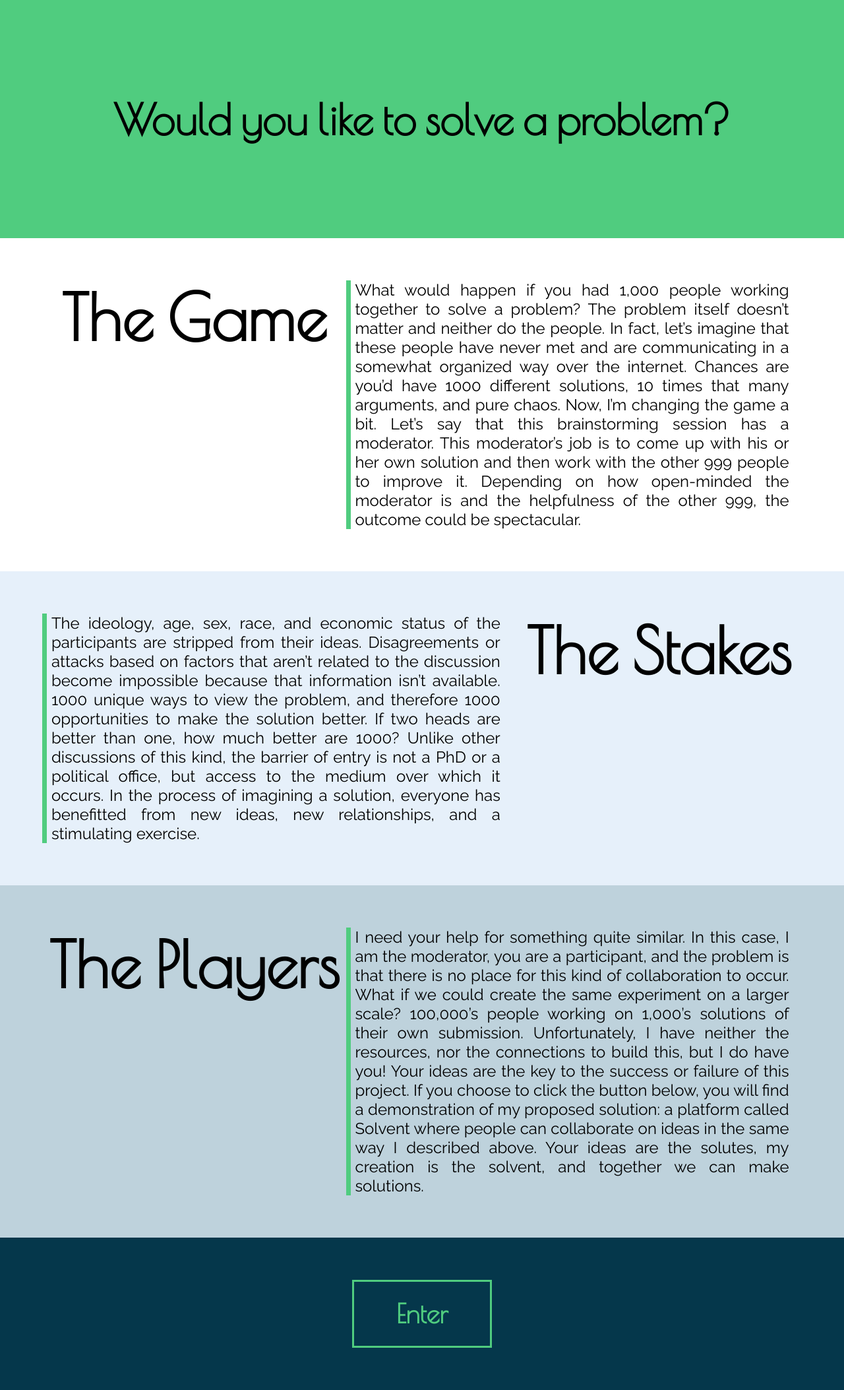
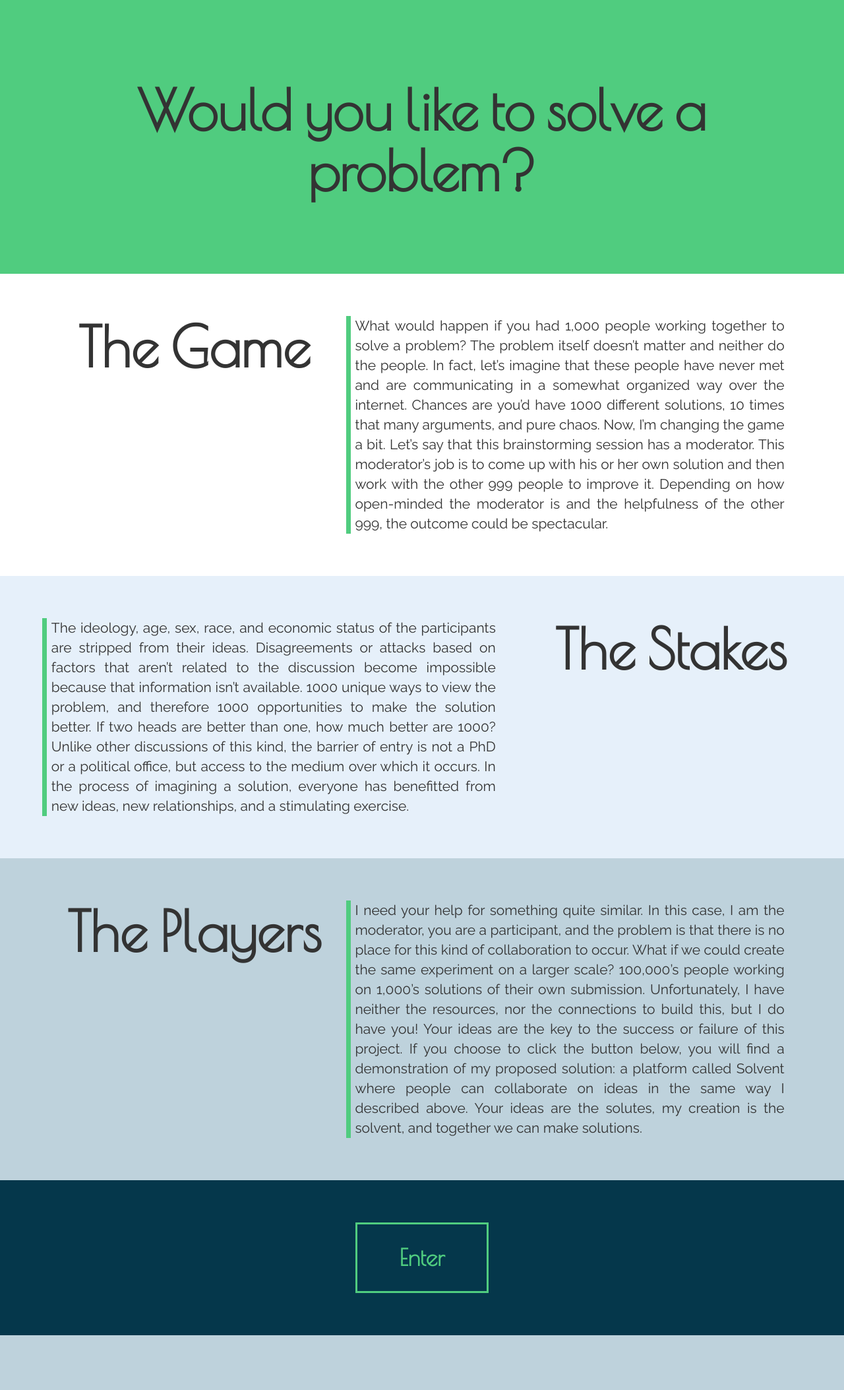
Before and after one commit to ssono/experisol, a Django app: page / in a window 1280 px wide. Shown: the whole page at 66% size. After the commit the page ends 2024 px from the top, so only its background shows below. Run offline with Django 3.2, Linux system fonts and the light colour scheme; some libraries are stand-ins or nearby versions.

Commit message:
fixed intro

```diff
--- a/solution/templates/intro.html
+++ b/solution/templates/intro.html
@@ -2,10 +2,17 @@
 <html lang="en">
 <head>
   <link href="https://fonts.googleapis.com/css?family=Poiret+One|Raleway" rel="stylesheet">
+  <script src="https://ajax.googleapis.com/ajax/libs/jquery/3.2.1/jquery.min.js"></script>
+  <link rel="stylesheet" href="https://maxcdn.bootstrapcdn.com/bootstrap/3.3.7/css/bootstrap.min.css">
+  <script src="https://ajax.googleapis.com/ajax/libs/jquery/3.2.1/jquery.min.js"></script>
+  <script src="https://maxcdn.bootstrapcdn.com/bootstrap/3.3.7/js/bootstrap.min.js"></script>
+
+  <link rel="shortcut icon" href="/static/favicon.ico" type="image/x-icon">
+  <link rel="icon" href="/static/favicon.ico" type="image/x-icon">
+
   <meta name="viewport" content="width=device-width, initial-scale=1.0">
-  <script src="https://ajax.googleapis.com/ajax/libs/jquery/3.2.1/jquery.min.js"></script>
+  <link rel="stylesheet" type="text/css" href="/static/css/intro.css"></link>
   <script src="/static/js/intro.js"></script>
-  <link rel="stylesheet" type="text/css" href="/static/css/intro.css"></link>
   <title>Solvent</title>
 </head>
 <body>
@@ -13,30 +20,30 @@
   <h1>Would you like to solve a problem?</h1>
  </div>
  <div id='explanation'>
-   <div id='left-explanation'>
+   <div id='left_explanation'>
      <h1 class='titles'>The Game</h1>
    </div>
-   <div id='right-explanation'>
-     <p id='exp-text'>What would happen if you had 1,000 people working together to solve a problem? The problem itself doesn’t matter and neither do the people. In fact, let’s imagine that these people have never met and are communicating in a somewhat organized way over the internet. Chances are you’d have 1000 different solutions, 10 times that many arguments, and pure chaos. Now, I’m changing the game a bit. Let’s say that this brainstorming session has a moderator. This moderator’s job is to come up with his or her own solution and then work with the other 999 people to improve it. Depending on how open-minded the moderator is and the helpfulness of the other 999, the outcome could be spectacular. </p>
+   <div id='right_explanation'>
+     <p id='exp_text'>What would happen if you had 1,000 people working together to solve a problem? The problem itself doesn’t matter and neither do the people. In fact, let’s imagine that these people have never met and are communicating in a somewhat organized way over the internet. Chances are you’d have 1000 different solutions, 10 times that many arguments, and pure chaos. Now, I’m changing the game a bit. Let’s say that this brainstorming session has a moderator. This moderator’s job is to come up with his or her own solution and then work with the other 999 people to improve it. Depending on how open-minded the moderator is and the helpfulness of the other 999, the outcome could be spectacular. </p>
    </div>
  </div>
  <div id='problem'>
-   <div id='left-problem'>
-     <p id='prob-text'>The ideology, age, sex, race, and economic status of the participants are stripped from their ideas. Disagreements or attacks based on factors that aren’t related to the discussion become impossible because that information isn’t available. 1000 unique ways to view the problem, and therefore 1000 opportunities to make the solution better. If two heads are better than one, how much better are 1000? Unlike other discussions of this kind, the barrier of entry is not a PhD or a political office, but access to the medium over which it occurs. In the process of imagining a solution, everyone has benefitted from new ideas, new relationships, and a stimulating exercise.</p>
+   <div id='left_problem'>
+     <p id='prob_text'>The ideology, age, sex, race, and economic status of the participants are stripped from their ideas. Disagreements or attacks based on factors that aren’t related to the discussion become impossible because that information isn’t available. 1000 unique ways to view the problem, and therefore 1000 opportunities to make the solution better. If two heads are better than one, how much better are 1000? Unlike other discussions of this kind, the barrier of entry is not a PhD or a political office, but access to the medium over which it occurs. In the process of imagining a solution, everyone has benefitted from new ideas, new relationships, and a stimulating exercise.</p>
    </div>
-   <div id='right-problem'>
+   <div id='right_problem'>
      <h1 class='titles'>The Stakes</h1>
    </div>
  </div>
  <div id='rules'>
-   <div id='left-rules'>
+   <div id='left_rules'>
      <h1 class='titles'>The Players</h1>
    </div>
-   <div id='right-rules'>
-     <p id='rule-text'>I need your help for something quite similar. In this case, I am the moderator, you are a participant, and the problem is that there is no place for this kind of collaboration to occur. What if we could create the same experiment on a larger scale? 100,000’s people working on 1,000’s solutions of their own submission. Unfortunately, I have neither the resources, nor the connections to build this, but I do have you! Your ideas are the key to the success or failure of this project. If you choose to click the button below, you will find a demonstration of my proposed solution: a platform called Solvent where people can collaborate on ideas in the same way I described above. Your ideas are the solutes, my creation is the solvent, and together we can make solutions.</p>
+   <div id='right_rules'>
+     <p id='rule_text'>I need your help for something quite similar. In this case, I am the moderator, you are a participant, and the problem is that there is no place for this kind of collaboration to occur. What if we could create the same experiment on a larger scale? 100,000’s people working on 1,000’s solutions of their own submission. Unfortunately, I have neither the resources, nor the connections to build this, but I do have you! Your ideas are the key to the success or failure of this project. If you choose to click the button below, you will find a demonstration of my proposed solution: a platform called Solvent where people can collaborate on ideas in the same way I described above. Your ideas are the solutes, my creation is the solvent, and together we can make solutions.</p>
    </div>
  </div>
- <div id='enter-container'>
+ <div id='enter_container'>
    <a href="/solution/"><button id="enter">Enter</button></a>
  </div>
 </body>
--- a/static/css/intro.css
+++ b/static/css/intro.css
@@ -1,6 +1,8 @@
 
-h1{
-  font-family: 'Poiret One'
+h1 {
+  font-family: 'Poiret One';
+  font-size: 3em;
+  font-weight: bold;
 }
 
 body {
@@ -22,6 +24,7 @@ body {
 
 .titles{
   -webkit-margin-before: 0em;
+  font-size: 2em;
 }
 
 #explanation {
@@ -30,14 +33,14 @@ body {
   display: flex;
 }
 
-#left-explanation{
+#left_explanation{
   width: 40%;
   display: inline-block;
   font-size: 3em;
   text-align: center;
 }
 
-#right-explanation{
+#right_explanation{
   width: 58%;
   float: right;
   border-left: 7px solid rgb(80, 204, 127);
@@ -45,7 +48,7 @@ body {
   text-align: justify;
 }
 
-#exp-text{
+#exp_text{
   margin-top: 0em;
   margin-bottom: 0em;
   margin-left: 1%;
@@ -59,14 +62,14 @@ body {
   display: flex;
 }
 
-#left-problem{
+#left_problem{
   width: 60%;
   display:inline-block;
   text-align: justify;
   border-left: 7px solid rgb(80, 204, 127);
 }
 
-#prob-text{
+#prob_text{
   margin-left: 1%;
   font-size: 1.5em;
   margin-right: .5%;
@@ -74,7 +77,7 @@ body {
   margin-bottom: 0em;
 }
 
-#right-problem{
+#right_problem{
   width: 38%;
   float: right;
   font-size: 3em;
@@ -87,14 +90,14 @@ body {
   display: flex;
 }
 
-#left-rules{
+#left_rules{
   width: 40%;
   display: inline-block;
   font-size: 3em;
   text-align: center;
 }
 
-#right-rules{
+#right_rules{
   width: 58%;
   float: right;
   border-left: 7px solid rgb(80, 204, 127);
@@ -102,7 +105,7 @@ body {
 
 }
 
-#rule-text{
+#rule_text{
   margin-left: 1%;
   font-size: 1.5em;
   margin-right: .5%;
@@ -110,7 +113,7 @@ body {
   margin-bottom: 0em;
 }
 
-#enter-container{
+#enter_container{
   text-align: center;
   float: center;
   background-color: rgb(5, 55, 75);
```
Also changed, not shown: solution/templates/solve.html (+26 -21 lines), static/css/solve.css (+21 -19 lines), static/js/solve.js (+4 -4 lines), static/favicon.ico (added).
